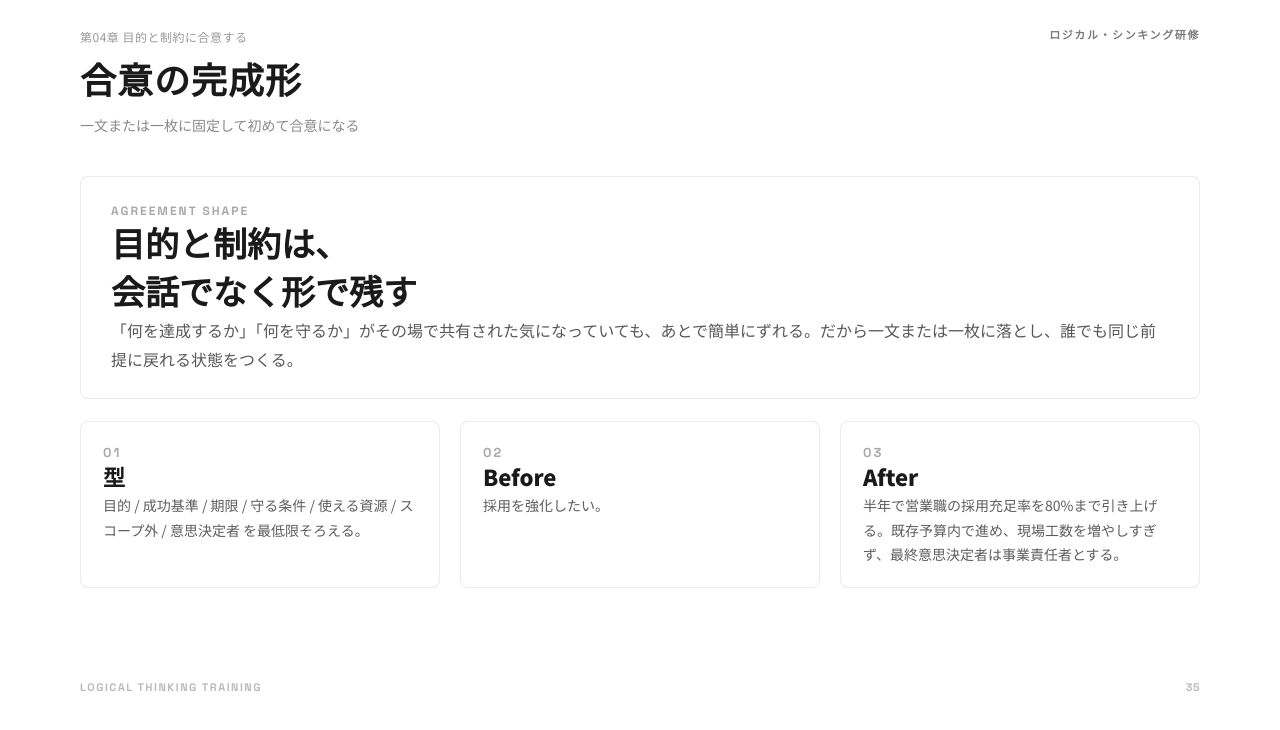
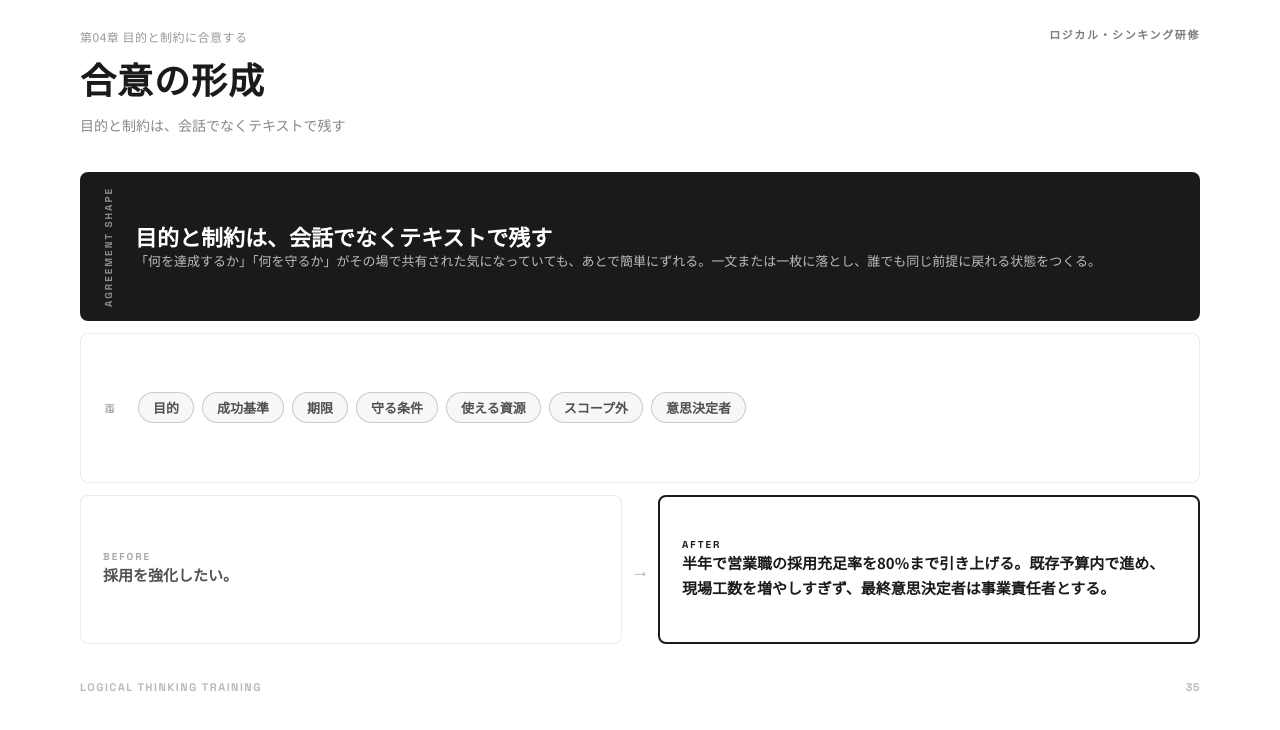
Before and after one commit to thedomainai/mondai-wo-kaiketsu-suru, a plain HTML site: page slides/slide_35.html in a window 1280 px wide. Drawn offline with Linux system fonts and the light colour scheme.

Commit message:
feat: update header copy and redesign slide_35 layout for ch04
- slide_31-34: sharpen title/subtitle
- slide_35: restructure body to 3-row layout
  (agreement shape / template / before→after)

```diff
--- a/slides/slide_35.html
+++ b/slides/slide_35.html
@@ -3,53 +3,191 @@
 <head>
 <meta charset="utf-8"/>
 <meta content="width=device-width, initial-scale=1.0" name="viewport"/>
-<title>合意の完成形</title>
+<title>合意の形成</title>
 <link href="https://fonts.googleapis.com/css2?family=Noto+Sans+JP:wght@400;700;900&family=Space+Grotesk:wght@700;900&display=swap" rel="stylesheet"/>
 <link href="./slides.css" rel="stylesheet"/>
 <script defer src="./slides.js"></script>
 <style>
-.summary-stage{position:absolute;left:80px;top:176px;width:1120px;display:grid;grid-template-rows:auto auto auto;row-gap:22px}
-.summary-hero{padding:26px 30px 24px;border:1px solid var(--ink-08);border-radius:8px;background:var(--surface-white)}
-.summary-kicker{margin:0 0 14px;color:var(--ink-34);font-family:"Space Grotesk",sans-serif;font-size:12px;font-weight:900;letter-spacing:2px;text-transform:uppercase}
-.summary-head{margin:0 0 14px;font-size:34px;font-weight:900;line-height:1.42;color:var(--soft-black)}
-.summary-copy{margin:0;font-size:16px;line-height:1.82;color:rgba(0,0,0,.66)}
-.summary-grid{display:grid;grid-template-columns:repeat(3,minmax(0,1fr));gap:20px}
-.summary-card{padding:22px 22px 20px;border:1px solid var(--ink-08);border-radius:8px;background:var(--surface-white)}
-.summary-card__num{margin:0 0 12px;color:var(--ink-34);font-family:"Space Grotesk",sans-serif;font-size:13px;font-weight:900;letter-spacing:2px}
-.summary-card__head{margin:0 0 10px;font-size:22px;font-weight:900;line-height:1.45;color:var(--soft-black)}
-.summary-card__body{margin:0;font-size:14px;line-height:1.78;color:rgba(0,0,0,.64)}
-.summary-bar{padding:16px 20px;border-top:1px solid var(--ink-10)}
-.summary-bar p{margin:0;font-size:18px;font-weight:900;line-height:1.68;color:var(--soft-black)}
+.ag-stage {
+  position: absolute;
+  left: 80px;
+  top: var(--header-band-height);
+  width: 1120px;
+  height: calc(660px - var(--header-band-height));
+  display: grid;
+  grid-template-rows: 1fr 1fr 1fr;
+  gap: 12px;
+  padding: 16px 0 16px;
+}
+
+/* ── Row 1: Agreement Shape ── */
+.ag-shape {
+  display: flex;
+  align-items: center;
+  gap: 20px;
+  padding: 0 22px;
+  border-radius: 8px;
+  background: var(--soft-black);
+  color: var(--surface-white);
+}
+.ag-shape__label {
+  flex-shrink: 0;
+  margin: 0;
+  font-family: "Space Grotesk", sans-serif;
+  font-size: 10px;
+  font-weight: 900;
+  letter-spacing: 2px;
+  text-transform: uppercase;
+  color: rgba(255,255,255,.5);
+  writing-mode: vertical-rl;
+  transform: rotate(180deg);
+}
+.ag-shape__body {
+  flex: 1;
+}
+.ag-shape__head {
+  margin: 0 0 4px;
+  font-size: 22px;
+  font-weight: 900;
+  line-height: 1.3;
+  color: #fff;
+}
+.ag-shape__copy {
+  margin: 0;
+  font-size: 13px;
+  line-height: 1.65;
+  color: rgba(255,255,255,.7);
+}
+
+/* ── Row 2: 型 ── */
+.ag-template {
+  display: flex;
+  align-items: center;
+  gap: 20px;
+  padding: 0 22px;
+  border-radius: 8px;
+  border: 1px solid var(--ink-08);
+  background: var(--surface-white);
+}
+.ag-template__label {
+  flex-shrink: 0;
+  margin: 0;
+  font-family: "Space Grotesk", sans-serif;
+  font-size: 10px;
+  font-weight: 900;
+  letter-spacing: 2px;
+  text-transform: uppercase;
+  color: var(--ink-34);
+  writing-mode: vertical-rl;
+  transform: rotate(180deg);
+}
+.ag-template__items {
+  flex: 1;
+  display: flex;
+  flex-wrap: wrap;
+  gap: 8px;
+}
+.ag-template__item {
+  padding: 5px 14px;
+  border-radius: 99px;
+  border: 1px solid var(--ink-18);
+  font-size: 13px;
+  font-weight: 700;
+  color: var(--ink-68);
+  background: var(--surface-mist);
+}
+
+/* ── Row 3: Before / After ── */
+.ag-example {
+  display: grid;
+  grid-template-columns: 1fr 36px 1fr;
+  gap: 0;
+  align-items: stretch;
+}
+.ag-example__card {
+  display: flex;
+  flex-direction: column;
+  justify-content: center;
+  padding: 0 22px;
+  border-radius: 8px;
+  border: 1px solid var(--ink-08);
+  background: var(--surface-white);
+}
+.ag-example__card--after {
+  border: 2px solid var(--soft-black);
+}
+.ag-example__label {
+  margin: 0 0 6px;
+  font-family: "Space Grotesk", sans-serif;
+  font-size: 10px;
+  font-weight: 900;
+  letter-spacing: 2px;
+  text-transform: uppercase;
+  color: var(--ink-34);
+}
+.ag-example__card--after .ag-example__label {
+  color: var(--soft-black);
+}
+.ag-example__text {
+  margin: 0;
+  font-size: 15px;
+  font-weight: 700;
+  line-height: 1.65;
+  color: var(--ink-68);
+}
+.ag-example__card--after .ag-example__text {
+  color: var(--soft-black);
+}
+.ag-example__arrow {
+  display: flex;
+  align-items: center;
+  justify-content: center;
+  color: var(--ink-34);
+  font-size: 18px;
+  font-weight: 900;
+}
 </style>
 </head>
 <body>
-<div class="slide-container slide-theme-paper" data-slide-kind="content" data-header-chapter="第04章 目的と制約に合意する" data-header-title="合意の完成形" data-header-subtitle="一文または一枚に固定して初めて合意になる" data-footer="standard" data-footer-page="35">
-  <div class="summary-stage">
-    <section class="summary-hero">
-      <p class="summary-kicker">Agreement Shape</p>
-      <p class="summary-head">目的と制約は、<br/>会話でなく形で残す</p>
-      <p class="summary-copy">「何を達成するか」「何を守るか」がその場で共有された気になっていても、あとで簡単にずれる。だから一文または一枚に落とし、誰でも同じ前提に戻れる状態をつくる。</p>
-    </section>
+<div class="slide-container slide-theme-paper" data-slide-kind="content" data-header-chapter="第04章 目的と制約に合意する" data-header-title="合意の形成" data-header-subtitle="目的と制約は、会話でなくテキストで残す" data-footer="standard" data-footer-page="35">
+  <div class="ag-stage">
 
-    <div class="summary-grid">
-      <section class="summary-card">
-        <p class="summary-card__num">01</p>
-        <p class="summary-card__head">型</p>
-        <p class="summary-card__body">目的 / 成功基準 / 期限 / 守る条件 / 使える資源 / スコープ外 / 意思決定者 を最低限そろえる。</p>
-      </section>
+    <!-- Row 1: Agreement Shape -->
+    <div class="ag-shape">
+      <p class="ag-shape__label">Agreement Shape</p>
+      <div class="ag-shape__body">
+        <p class="ag-shape__head">目的と制約は、会話でなくテキストで残す</p>
+        <p class="ag-shape__copy">「何を達成するか」「何を守るか」がその場で共有された気になっていても、あとで簡単にずれる。一文または一枚に落とし、誰でも同じ前提に戻れる状態をつくる。</p>
+      </div>
+    </div>
 
-      <section class="summary-card">
-        <p class="summary-card__num">02</p>
-        <p class="summary-card__head">Before</p>
-        <p class="summary-card__body">採用を強化したい。</p>
-      </section>
+    <!-- Row 2: 型 -->
+    <div class="ag-template">
+      <p class="ag-template__label">型</p>
+      <div class="ag-template__items">
+        <span class="ag-template__item">目的</span>
+        <span class="ag-template__item">成功基準</span>
+        <span class="ag-template__item">期限</span>
+        <span class="ag-template__item">守る条件</span>
+        <span class="ag-template__item">使える資源</span>
+        <span class="ag-template__item">スコープ外</span>
+        <span class="ag-template__item">意思決定者</span>
+      </div>
+    </div>
 
-      <section class="summary-card">
-        <p class="summary-card__num">03</p>
-        <p class="summary-card__head">After</p>
-        <p class="summary-card__body">半年で営業職の採用充足率を80%まで引き上げる。既存予算内で進め、現場工数を増やしすぎず、最終意思決定者は事業責任者とする。</p>
-      </section>
+    <!-- Row 3: Before / After -->
+    <div class="ag-example">
+      <div class="ag-example__card">
+        <p class="ag-example__label">Before</p>
+        <p class="ag-example__text">採用を強化したい。</p>
+      </div>
+      <div class="ag-example__arrow">→</div>
+      <div class="ag-example__card ag-example__card--after">
+        <p class="ag-example__label">After</p>
+        <p class="ag-example__text">半年で営業職の採用充足率を80%まで引き上げる。既存予算内で進め、現場工数を増やしすぎず、最終意思決定者は事業責任者とする。</p>
+      </div>
     </div>
+
   </div>
 </div>
 </body>
```
Also changed, not shown: slides/slide_31.html (+2 -2 lines), slides/slide_32.html (+2 -2 lines), slides/slide_33.html (+2 -2 lines), slides/slide_34.html (+1 -1 lines).
